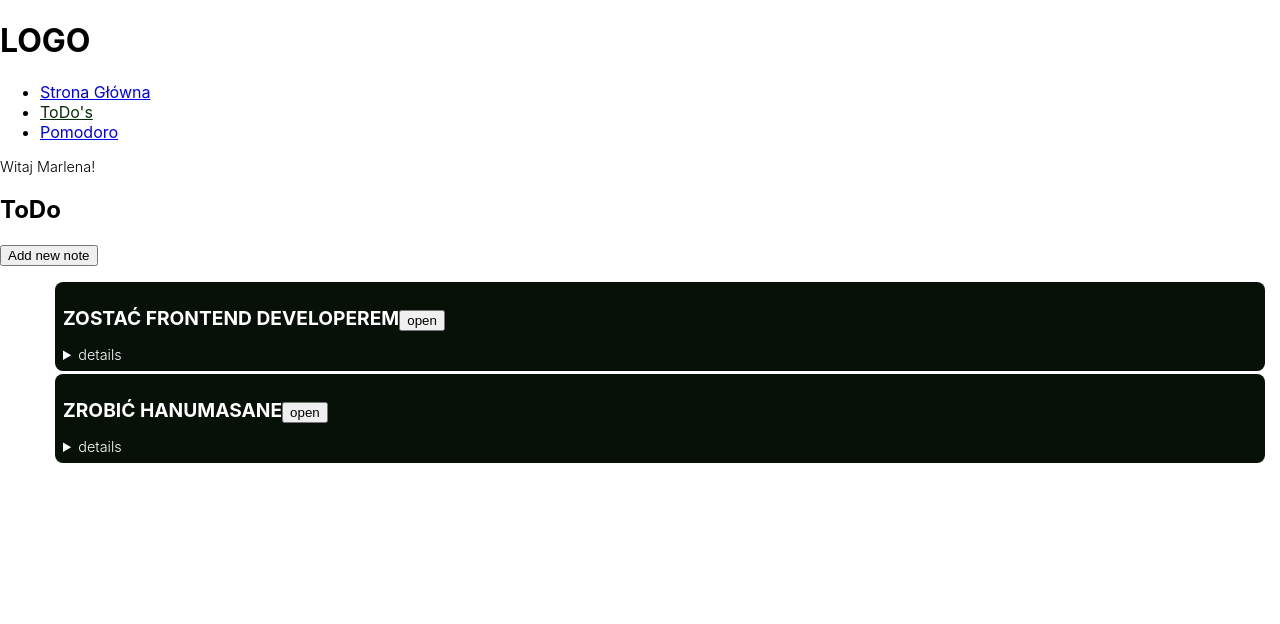
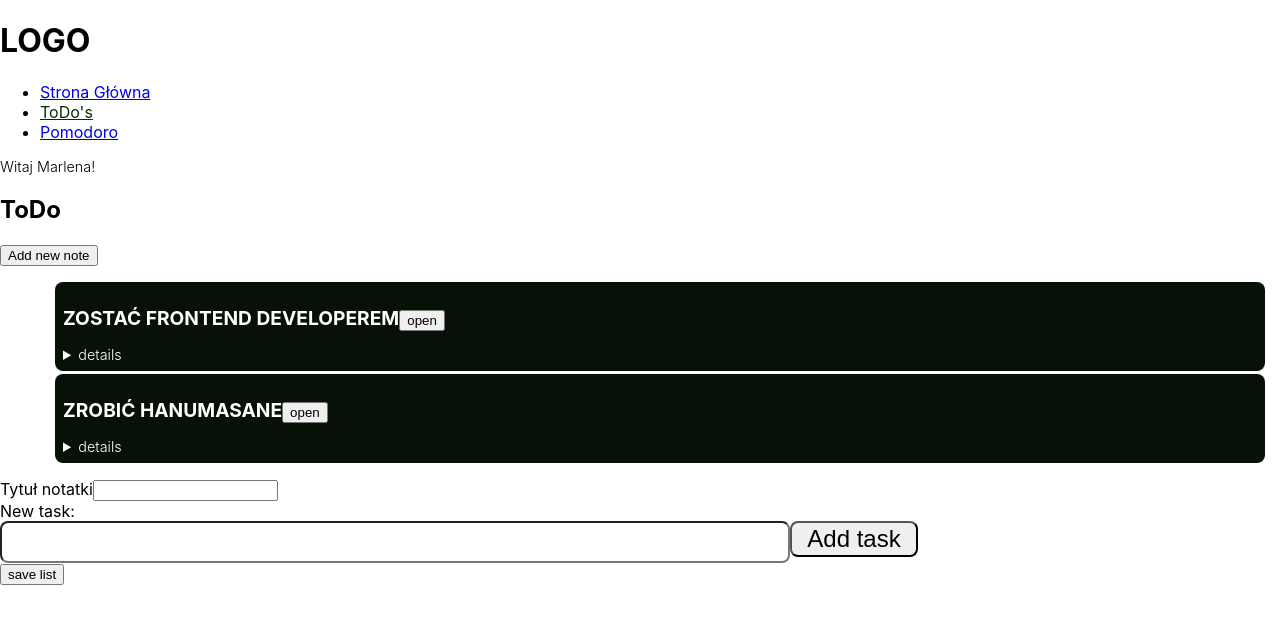
Before and after one commit to marlena-sliwinska/MyOwn, a React (Create React App) app: page /todo in a window 1280 px wide. Both pictures are taken after a click on the button "Add new note". Shown: the top 624 px of the page. Built offline with nearby package versions, Linux system fonts and the light colour scheme.

Commit message:
list can be updated

```diff
--- /dev/null
+++ b/src/components/TaskForm/TaskForm.js
@@ -0,0 +1,39 @@
+import React, { useState } from 'react'
+import { v4 as uuidv4 } from 'uuid';
+import styles from './TaskForm.module.scss'
+
+function TaskForm({ content = "", add }) {
+    const [taskInput, setTaskInput] = useState(content)
+
+    const handleChange = e => setTaskInput(e.target.value)
+
+    const handleAddTask = e => {
+        e.preventDefault();
+        const newTask = {
+            content: taskInput,
+            id: uuidv4()
+        }
+        add(newTask)
+        setTaskInput("")
+    }
+    return (
+        <>
+            <article className={styles.wrapper}>
+                <label className={styles.label}>New task:
+                    <br />
+                    <input className={styles.input}
+                        value={taskInput}
+                        onChange={handleChange}
+                    />
+                </label>
+                <button
+                    onClick={handleAddTask}
+                    className={styles.button}
+                >
+                    Add task</button>
+            </article>
+        </>
+    )
+}
+
+export default TaskForm
--- /dev/null
+++ b/src/components/TaskForm/TaskForm.module.scss
@@ -0,0 +1,17 @@
+@import './../../utilities/mixins.scss';
+
+.wrapper {
+
+}
+
+.input {
+    @include Input;
+
+}
+.button {
+    @include ButtonTask;
+    @include BasicBorderRadius;
+}
+.label {
+
+}
--- a/src/components/ToDo/List/List.js
+++ b/src/components/ToDo/List/List.js
@@ -3,7 +3,7 @@ import { StoreContext } from '../../../store/StoreProvider'
 import styles from './List.module.scss'
 
 function List({ title, id }) {
-    const { handleOpenList } = useContext(StoreContext)
+    const { setOpenedList } = useContext(StoreContext)
     return (
         <li className={styles.wrapper}>
 
@@ -11,7 +11,7 @@ function List({ title, id }) {
                 <h2 className={styles.title}>{title}</h2>
                 <button
                     className={styles.open}
-                    onClick={() => handleOpenList(id)}
+                    onClick={() => setOpenedList(id)}
                 >open</button>
                 <details>
                     <summary>
--- a/src/components/ToDo/ListForm/ListForm.js
+++ b/src/components/ToDo/ListForm/ListForm.js
@@ -1,47 +1,68 @@
 import React, { useContext, useEffect, useState } from 'react'
 import { StoreContext } from '../../../store/StoreProvider'
-import { addList } from '../../../store/ListsActions'
+import { addList, editList } from '../../../store/ListsActions'
 import Task from '../Task/Task'
-function ListForm(
-    id = null,
-) {
+import TaskForm from '../../TaskForm/TaskForm'
+function ListForm({ id = null, }) {
     const { lists, dispatch } = useContext(StoreContext)
-    const [title, setTitle] = useState("")
+    const [title, setTitle] = useState('')
     const [tasks, setTasks] = useState([])
     const handleTitleChange = e => setTitle(e.target.value)
-    const handleAddNewNote = e => {
+    const handleSaveNote = e => {
         e.preventDefault()
-        const newList = {
-            title,
-            tasks: [
-            ]
+        if (id) {
+            const editedList = {
+                title,
+                id,
+                tasks
+            }
+            dispatch(editList(editedList))
+        } else {
+            const newList = {
+                title,
+                tasks: [
+                ]
+            }
+            dispatch(addList(newList))
         }
-        dispatch(addList(newList))
+    }
 
-    }
     useEffect(() => {
+
         findEditedList(id)
         //dodaj clean up function
     }, [id])
-    const findEditedList = ({ id }) => {
+    const handleAddNewTask = (newTask) => {
+        setTasks(prev => ([...prev, newTask]))
+    }
+    const handleRemoveOneTask = (taskId) => {
+        setTasks(tasks.filter(task => task.id !== taskId))
+    }
+    const findEditedList = (id) => {
+
+        //dlaczego tu jest obiekt
         if (id === null) return
         let editedListIndex
         lists.forEach((list, index) => {
             if (list.id === id) editedListIndex = index
         })
         setTasks(lists[editedListIndex].tasks)
+        setTitle(lists[editedListIndex].title)
     }
+
     const renderTasks = tasks.map(task => (
-        <Task key={task.id} content={task.content} />
+        <Task key={task.id} {...task} deleteTask={handleRemoveOneTask} />
     ))
-    console.log("tasks", tasks)
     return (
-        <form onSubmit={handleAddNewNote}>
+        <form onSubmit={handleSaveNote}>
             <label> Tytuł notatki
                 <input value={title} onChange={handleTitleChange} />
             </label>
-            <button>add list</button>
+
+            <TaskForm add={handleAddNewTask} />
             {renderTasks}
+            {/* <button>cancel</button> */}
+            <button type="submit">{id ? "save changes" : "save list"}</button>
         </form>
     )
 }
--- a/src/components/ToDo/Task/Task.js
+++ b/src/components/ToDo/Task/Task.js
@@ -1,12 +1,11 @@
 import React from 'react'
 
-function Task({ content, id }) {
+function Task({ content, id, deleteTask }) {
+
     return (
         <div>
             {content}
-            <button
-            /*  onClick={() => deleteTask(id)} */
-            >
+            <button onClick={() => deleteTask(id)}>
                 X</button>
         </div>
     )
--- a/src/store/ListsActions.js
+++ b/src/store/ListsActions.js
@@ -7,22 +7,22 @@ export const REMOVE_LIST = 'removeList'
 export const addList = ({ tasks, title }) => ({
     type: ADD_LIST,
     payload: {
-        listId: uuidv4(),
+        id: uuidv4(),
         title,
         tasks,
     }
 })
-export const removeList = ({ listId }) => ({
+export const removeList = ({ id }) => ({
     type: REMOVE_LIST,
     payload: {
-        listId
+        id
     }
 })
-export const editList = ({ listId, tasks, title }) => ({
+export const editList = ({ id, tasks, title }) => ({
     type: EDIT_LIST,
     payload: {
         title,
         tasks,
-        listId
+        id
     }
 })
--- a/src/store/ListsReducers.js
+++ b/src/store/ListsReducers.js
@@ -5,10 +5,12 @@ export const listsReducers = (state, action) => {
     switch (action.type) {
         case ADD_LIST:
             return [...state, action.payload];
-        case EDIT_LIST: {
-            console.log(EDIT_LIST)
-            return;
-        }
+        case EDIT_LIST:
+            return state.map(list => {
+                if (list.id === action.payload.id) { return action.payload }
+                else
+                    return list
+            });
         case REMOVE_LIST: {
             console.log(REMOVE_LIST)
             return;
--- a/src/store/StoreProvider.js
+++ b/src/store/StoreProvider.js
@@ -26,12 +26,8 @@ function StoreProvider({ children }) {
         }
     ])
     const [openedList, setOpenedList] = useState(null)
+    const [createNewList, setCreateNewList] = useState(false)
 
-    const handleOpenList = (id) => {
-        if (id) setOpenedList(id)
-        else console.log("otwórz nową listę")
-        /* setOpenedList */
-    }
     return (
         <StoreContext.Provider value={{
             user,
@@ -39,7 +35,9 @@ function StoreProvider({ children }) {
             lists,
             dispatch,
             openedList,
-            handleOpenList
+            setOpenedList,
+            createNewList,
+            setCreateNewList
         }} >
             {children}
         </ StoreContext.Provider>
--- a/src/views/ToDo/ToDo.js
+++ b/src/views/ToDo/ToDo.js
@@ -3,15 +3,16 @@ import ListForm from '../../components/ToDo/ListForm/ListForm'
 import { StoreContext } from '../../store/StoreProvider'
 const ListWrapper = React.lazy(() => import('../../components/ToDo/ListWrapper/ListWrapper'))
 function ToDo() {
-    const { openedList } = useContext(StoreContext)
+    const { openedList, createNewList, setCreateNewList } = useContext(StoreContext)
     return (
         <div>
             <h2>ToDo</h2>
-            <button>Add new note</button>
+            <button onClick={() => setCreateNewList(true)}>Add new note</button>
             <Suspense fallback={<div>...loading</div>}>
                 <ListWrapper />
             </Suspense>
             {openedList && <ListForm id={openedList} />}
+            {createNewList && <ListForm />}
         </div>
     )
 }
```
